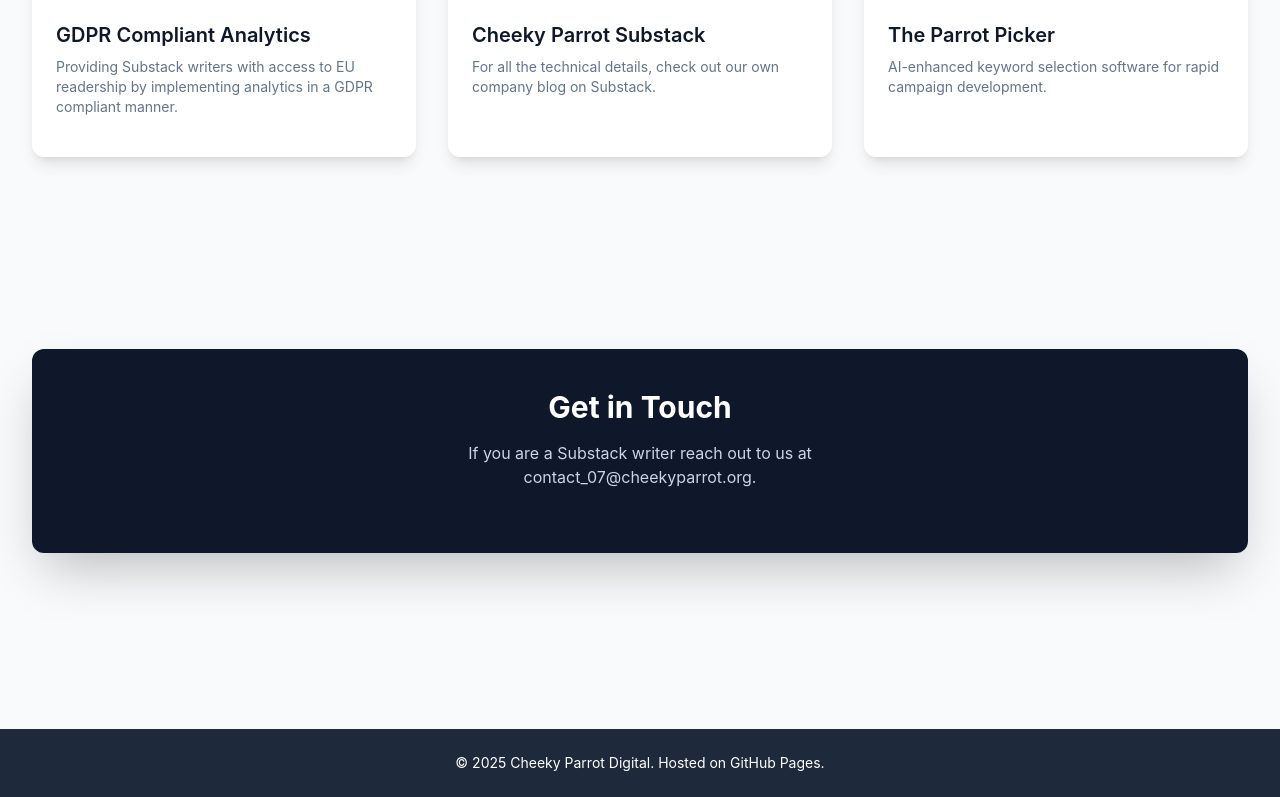
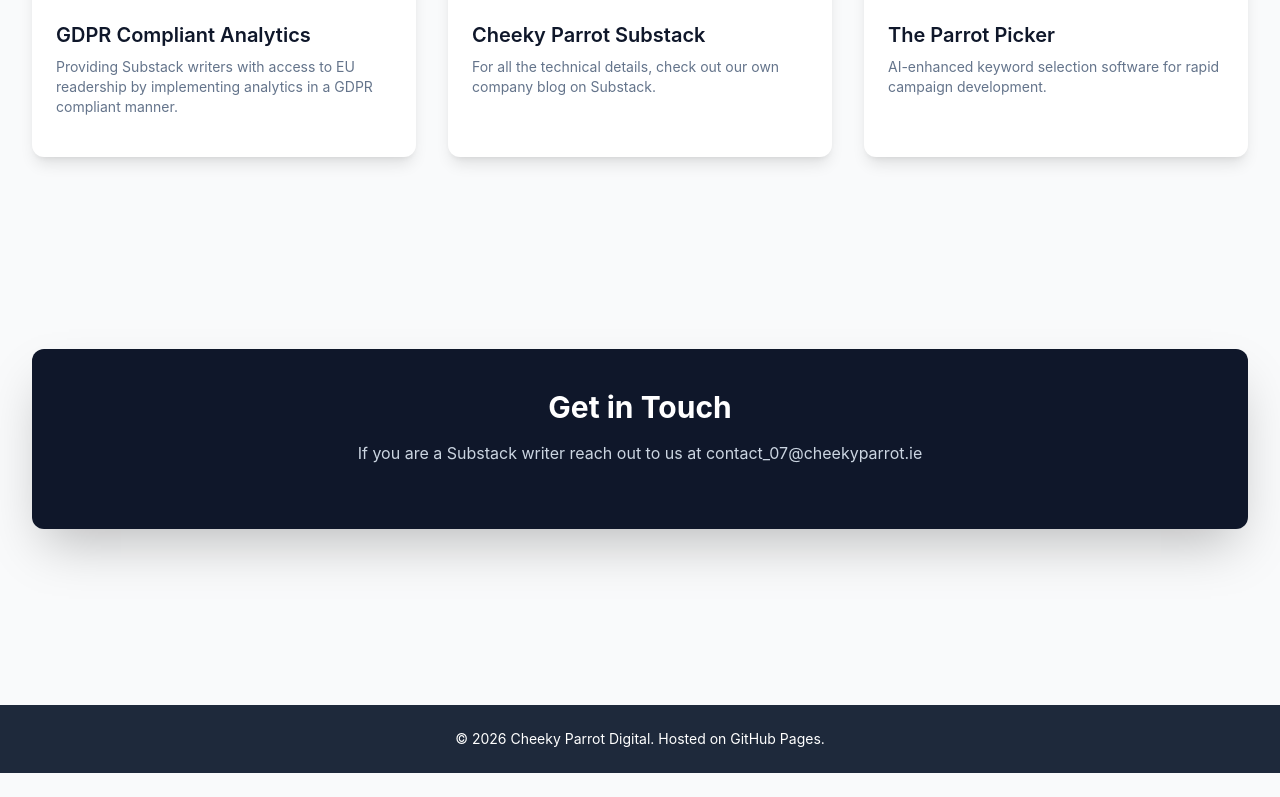
Before and after one commit to cheekyparrot/cheekyparrot.github.io, a website: page index.html in a window 1280 px wide. Shown: the part 1121-1918 px from the top of the page. After the commit the page ends 1894 px from the top, so only its background shows below. Drawn offline with Linux system fonts and the light colour scheme.

Commit message:
Update contact email

```diff
--- a/index.html
+++ b/index.html
@@ -88,7 +88,7 @@
             <div class="bg-dark-bg p-6 sm:p-10 rounded-xl shadow-2xl text-white text-center">
                 <h3 class="text-3xl font-bold mb-4">Get in Touch</h3>
                 <p class="text-slate-300 mb-6 max-w-xl mx-auto">
-                    If you are a Substack writer reach out to us at contact_07@cheekyparrot.org.
+                    If you are a Substack writer reach out to us at contact_07@cheekyparrot.ie
                 </p>
             </div>
         </section>
@@ -97,7 +97,7 @@
     <!-- Footer -->
     <footer class="bg-slate-800 text-white py-6 mt-12">
         <div class="max-w-7xl mx-auto px-4 sm:px-6 lg:px-8 text-center text-sm">
-            &copy; 2025 Cheeky Parrot Digital. Hosted on GitHub Pages.
+            &copy; 2026 Cheeky Parrot Digital. Hosted on GitHub Pages.
         </div>
     </footer>
 
```
